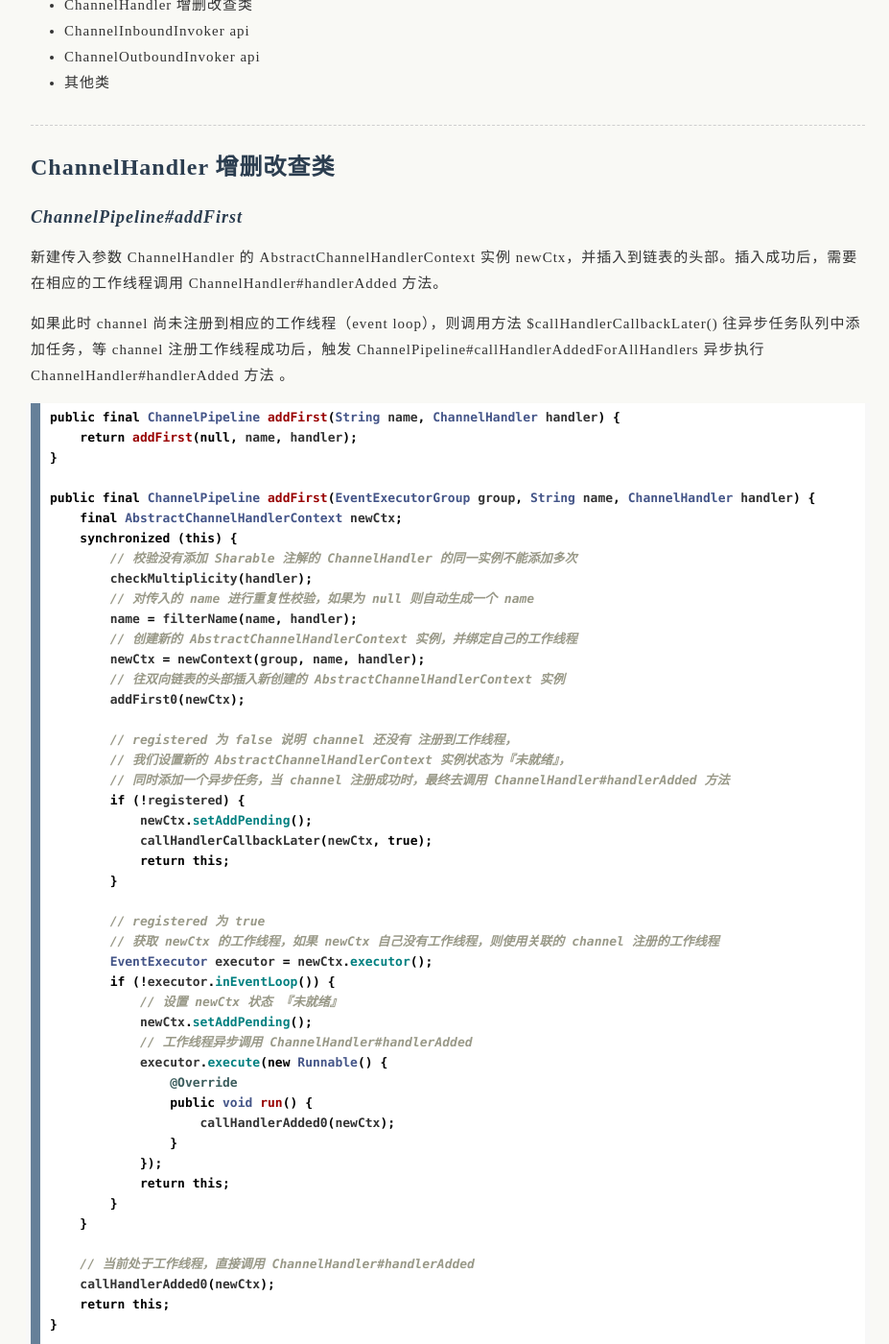
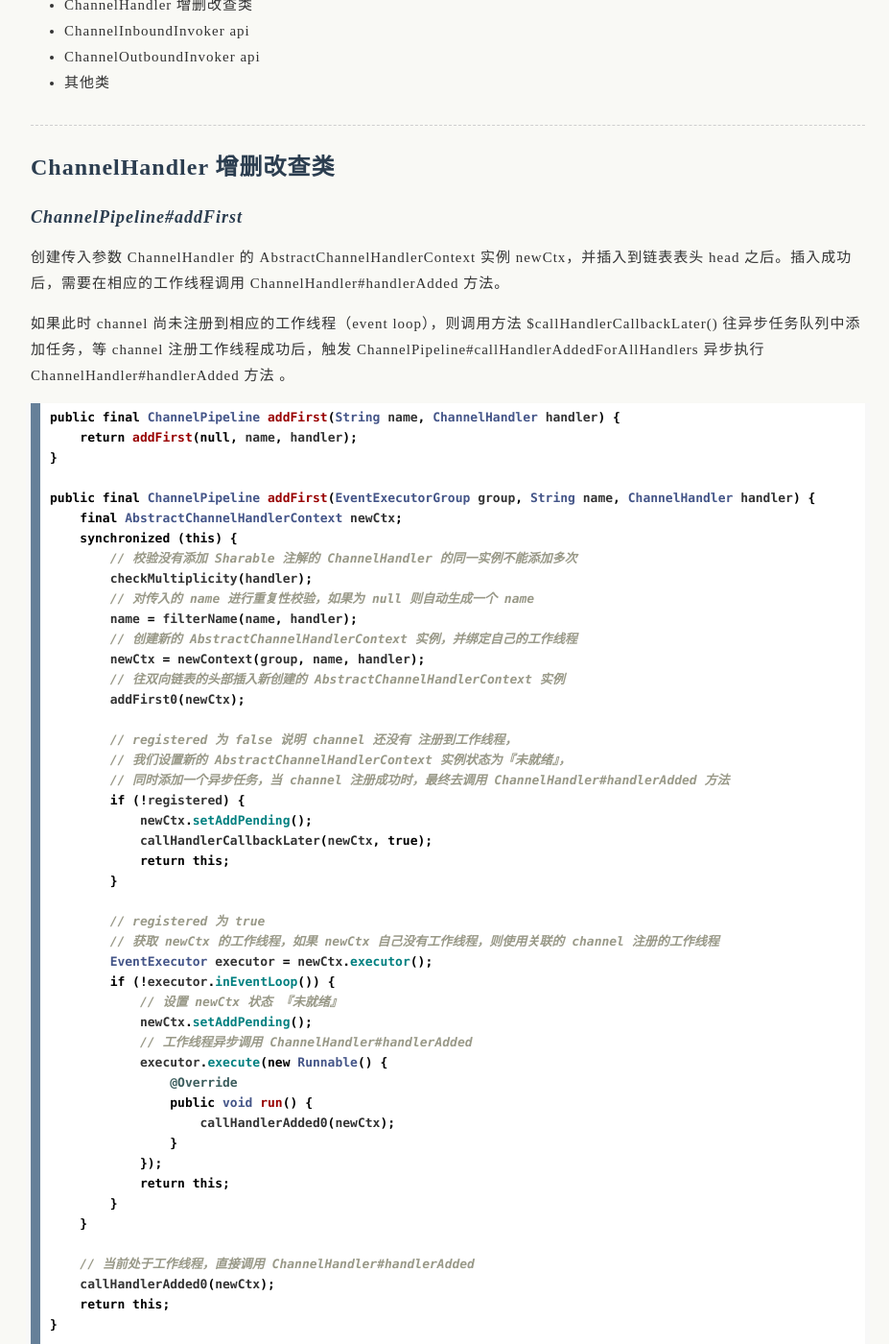
Before and after one commit to uxgnoz/uxgnoz.github.com, a Jekyll site: the page built from _posts/2018-10-20-netty-ChannelPipeline.md, in a window 1280 px wide and 1400 px high, scrolled down 1322 px. Shown: the whole window at 96% size, without its empty margins (173-1100 px from the left). Built offline with Jekyll 4.4.1, drawn with Linux system fonts in a browser that asks for light colours; comment, search, counter and statistics services are not loaded; some of the changed text lies outside the part shown.

Commit message:
_posts/2018-10-20-netty-ChannelPipeline.md

```diff
--- a/_posts/2018-10-20-netty-ChannelPipeline.md
+++ b/_posts/2018-10-20-netty-ChannelPipeline.md
@@ -76,7 +76,7 @@
 
 ### ChannelPipeline#addFirst
 
-新建传入参数 ChannelHandler 的 AbstractChannelHandlerContext 实例 newCtx，并插入到链表的头部。插入成功后，需要在相应的工作线程调用 ChannelHandler#handlerAdded 方法。
+创建传入参数 ChannelHandler 的 AbstractChannelHandlerContext 实例 newCtx，并插入到链表表头 head 之后。插入成功后，需要在相应的工作线程调用 ChannelHandler#handlerAdded 方法。
 
 如果此时 channel 尚未注册到相应的工作线程（event loop），则调用方法 $callHandlerCallbackLater() 往异步任务队列中添加任务，等 channel 注册工作线程成功后，触发 ChannelPipeline#callHandlerAddedForAllHandlers 异步执行ChannelHandler#handlerAdded 方法 。
 
@@ -133,7 +133,7 @@
     return new DefaultChannelHandlerContext(this, childExecutor(group), name, handler);
 }
 
-// 在双链表的表头插入 newCtx
+// 在双链表的表头 head 之后插入 newCtx
 private void addFirst0(AbstractChannelHandlerContext newCtx) {
     AbstractChannelHandlerContext nextCtx = head.next;
     newCtx.prev = head;
@@ -238,6 +238,21 @@
 }
 {% endhighlight %}
 
+### ChannelPipeline#addLast
+
+逻辑和 #addFirst 类似。
+
+{% highlight java %}
+// 在链表表尾 tail 之前插入 newCtx
+private void addLast0(AbstractChannelHandlerContext newCtx) {
+    AbstractChannelHandlerContext prev = tail.prev;
+    newCtx.prev = prev;
+    newCtx.next = tail;
+    prev.next = newCtx;
+    tail.prev = newCtx;
+}
+{% endhighlight %}
+
 ## ChannelInboundInvoker api
 
 ## ChannelOutboundInvoker api
```
